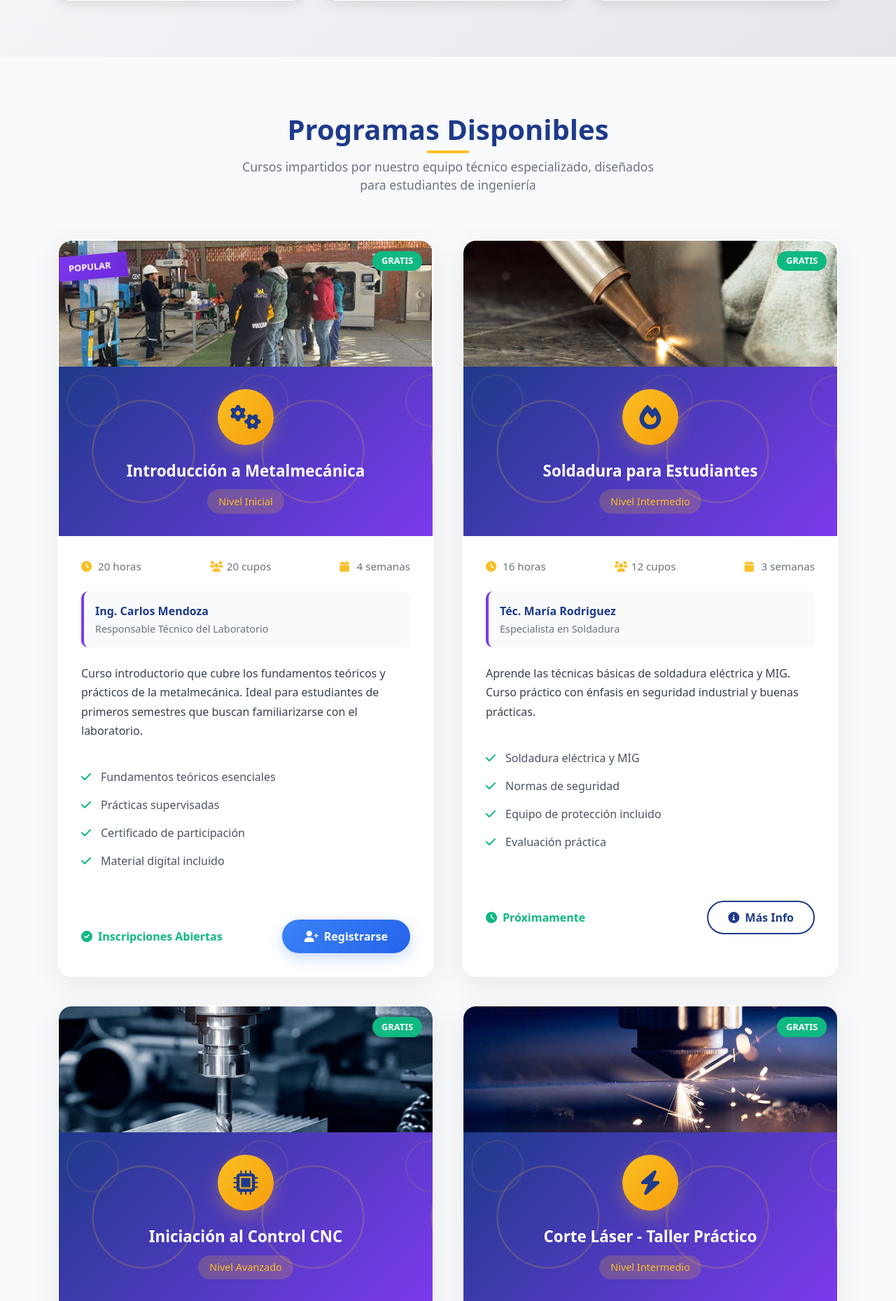
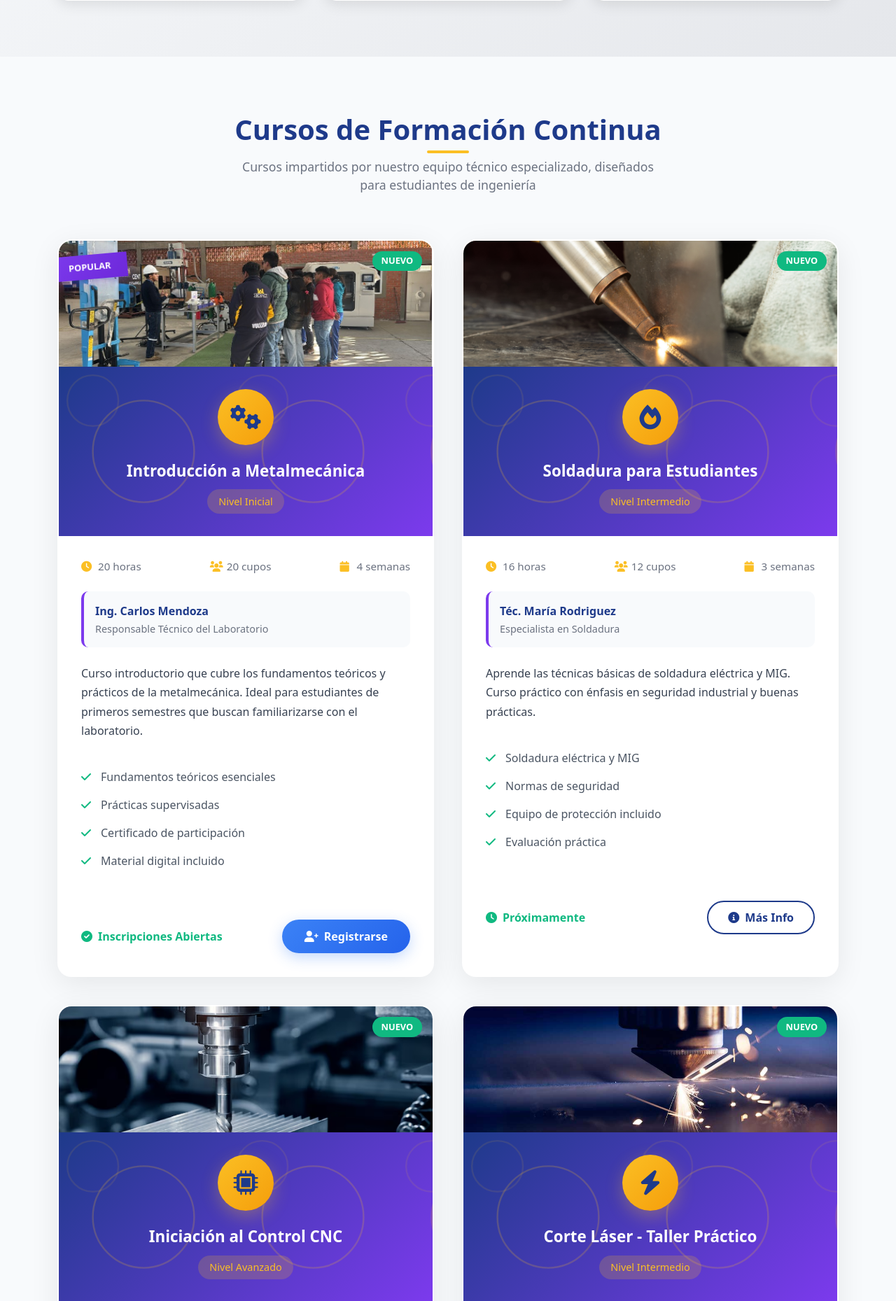
Before and after one commit to Darkweaver2535/PROYECTO_DNICYT, a Django app: page /cursos/ in a window 1280 px wide. Shown: the part 1081-2940 px from the top of the page at 70% size. Run offline with Django 4.2, Linux system fonts and the light colour scheme; some libraries are stand-ins or nearby versions.

Commit message:
mejores y observaciones

```diff
--- a/templates/footer.html
+++ b/templates/footer.html
@@ -87,13 +87,13 @@
             border-radius: 25px;
             font-weight: 600;
             transition: all 0.3s ease;
-            box-shadow: 0 4px 15px rgba(251, 191, 36, 0.3);
+            box-shadow: 0 4px 15px rgba(251,191,36,0.3);
         }
 
         .btn-login:hover {
             background: #f59e0b;
             transform: translateY(-2px);
-            box-shadow: 0 6px 20px rgba(251, 191, 36, 0.4);
+            box-shadow: 0 6px 20px rgba(251,191,36,0.4);
         }
 
         /* Footer Mejorado con Logo */
@@ -305,7 +305,12 @@
                         <div class="footer-brand-text">
                             <h5><i class="fas fa-graduation-cap me-2"></i>EMI Lab</h5>
                             <div class="university-name">Escuela Militar de Ingeniería</div>
-                            <div class="description">Formando ingenieros de excelencia con tecnología de vanguardia y disciplina militar.</div>
+                            <div class="description">
+                                Formando ingenieros de excelencia con tecnología de vanguardia y disciplina militar.<br>
+                                <strong><br>Desarrollado por:</strong><br>
+                                <span style="font-size:1.08em; font-weight:600;">Alvaro Santiago Encinas Flores</span><br>
+                                <span style="font-size:0.98em;">Estudiante de Ing. de Sistemas.</span>
+                            </div>
                         </div>
                     </div>
                     <div class="social-icons">
--- a/templates/secciones/cursos.html
+++ b/templates/secciones/cursos.html
@@ -4,7 +4,7 @@
 <head>
     <meta charset="UTF-8">
     <meta name="viewport" content="width=device-width, initial-scale=1.0">
-    <title>Cursos Gratuitos - EMI Laboratorio Metal Mecánica</title>
+    <title>Cursos de Formación Continua - EMI Laboratorio Metal Mecánica</title>
     <link href="https://cdn.jsdelivr.net/npm/bootstrap@5.2.3/dist/css/bootstrap.min.css" rel="stylesheet">
     <link href="https://cdnjs.cloudflare.com/ajax/libs/font-awesome/6.4.0/css/all.min.css" rel="stylesheet">
     <style>
@@ -601,13 +601,13 @@
     <!-- Courses Section -->
     <section class="section">
         <div class="container">
-            <h2 class="section-title">Programas Disponibles</h2>
+            <h2 class="section-title">Cursos de Formación Continua</h2>
             <p class="section-subtitle">Cursos impartidos por nuestro equipo técnico especializado, diseñados para estudiantes de ingeniería</p>
 
             <div class="courses-grid">
                 <!-- Curso 1 - Popular -->
                 <div class="course-card featured-course">
-                    <div class="free-badge">GRATIS</div>
+                    <div class="free-badge">NUEVO</div>
                     <img src="{% static 'images/instalaciones.png' %}" alt="Miniatura Introducción a Metalmecánica" class="img-fluid rounded-top" style="width:100%; height:180px; object-fit:cover;">
                     <div class="course-header">
                         <div class="course-icon">
@@ -659,7 +659,7 @@
 
                 <!-- Curso 2 -->
                 <div class="course-card">
-                    <div class="free-badge">GRATIS</div>
+                    <div class="free-badge">NUEVO</div>
                     <img src="{% static 'images/soldadura_avanzada.png' %}" alt="Miniatura Soldadura para Estudiantes" class="img-fluid rounded-top" style="width:100%; height:180px; object-fit:cover;">
                     <div class="course-header">
                         <div class="course-icon">
@@ -711,7 +711,7 @@
 
                 <!-- Curso 3 -->
                 <div class="course-card">
-                    <div class="free-badge">GRATIS</div>
+                    <div class="free-badge">NUEVO</div>
                     <img src="{% static 'images/fresado_cnc.jpg.avif' %}" alt="Miniatura Iniciación al Control CNC" class="img-fluid rounded-top" style="width:100%; height:180px; object-fit:cover;">
                     <div class="course-header">
                         <div class="course-icon">
@@ -763,7 +763,7 @@
 
                 <!-- Curso 4 -->
                 <div class="course-card">
-                    <div class="free-badge">GRATIS</div>
+                    <div class="free-badge">NUEVO</div>
                     <img src="{% static 'images/2cortadora_laser.jpg' %}" alt="Miniatura Corte Láser - Taller Práctico" class="img-fluid rounded-top" style="width:100%; height:180px; object-fit:cover;">
                     <div class="course-header">
                         <div class="course-icon">
```
Also changed, not shown: db.sqlite3, media/equipos/soldadura_avanzada_f0vUuLk.png (added), media/qr_codes/equipo_4_qr.png (added).
